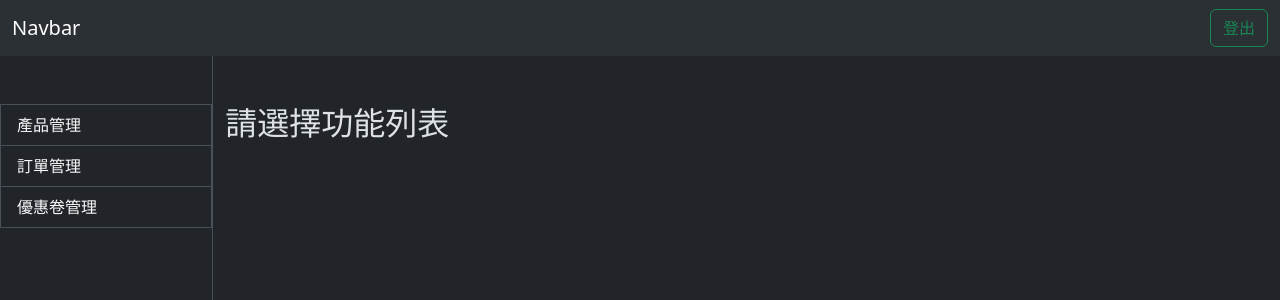
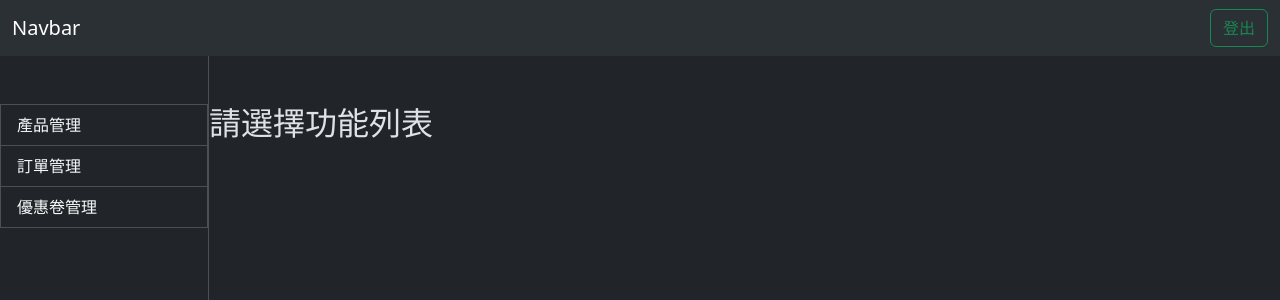
Before and after one commit to AbsintheSung/vue-black, a Vue app: page / in a window 1280 px wide. Shown: the top 300 px of the page. Built offline with nearby package versions, Linux system fonts and the light colour scheme; no server answers.

Commit message:
update:調整aside跟main的布局

```diff
--- a/src/layouts/AsideBar.vue
+++ b/src/layouts/AsideBar.vue
@@ -34,7 +34,7 @@ const activeMenus = computed(() => {
 })
 </script>
 <template>
-  <aside class="col-2 border-end pt-5 px-0">
+  <aside class="aside border-end pt-5 px-0">
     <ul class="list-group rounded-0">
       <li
         class="list-group-item"
@@ -48,4 +48,9 @@ const activeMenus = computed(() => {
     </ul>
   </aside>
 </template>
-<style scoped></style>
+<style scoped>
+/* 此處不想要再另外 引入bootstrap 的變數 去做新增，所以直接將樣式寫在此處  */
+.aside {
+  width: 250px;
+}
+</style>
--- a/src/views/HomeView.vue
+++ b/src/views/HomeView.vue
@@ -19,11 +19,11 @@ onMounted(() => {
         <button class="btn btn-outline-success">登出</button>
       </div>
     </nav>
-    <div class="container-fluid flex-grow-1">
-      <div class="row h-100">
+    <div class="container-fluid flex-grow-1 ps-0">
+      <div class="h-100 d-flex">
         <AsideBar />
 
-        <main class="col pt-5">
+        <main class="w-100 pt-5">
           <router-view></router-view>
         </main>
       </div>
```
